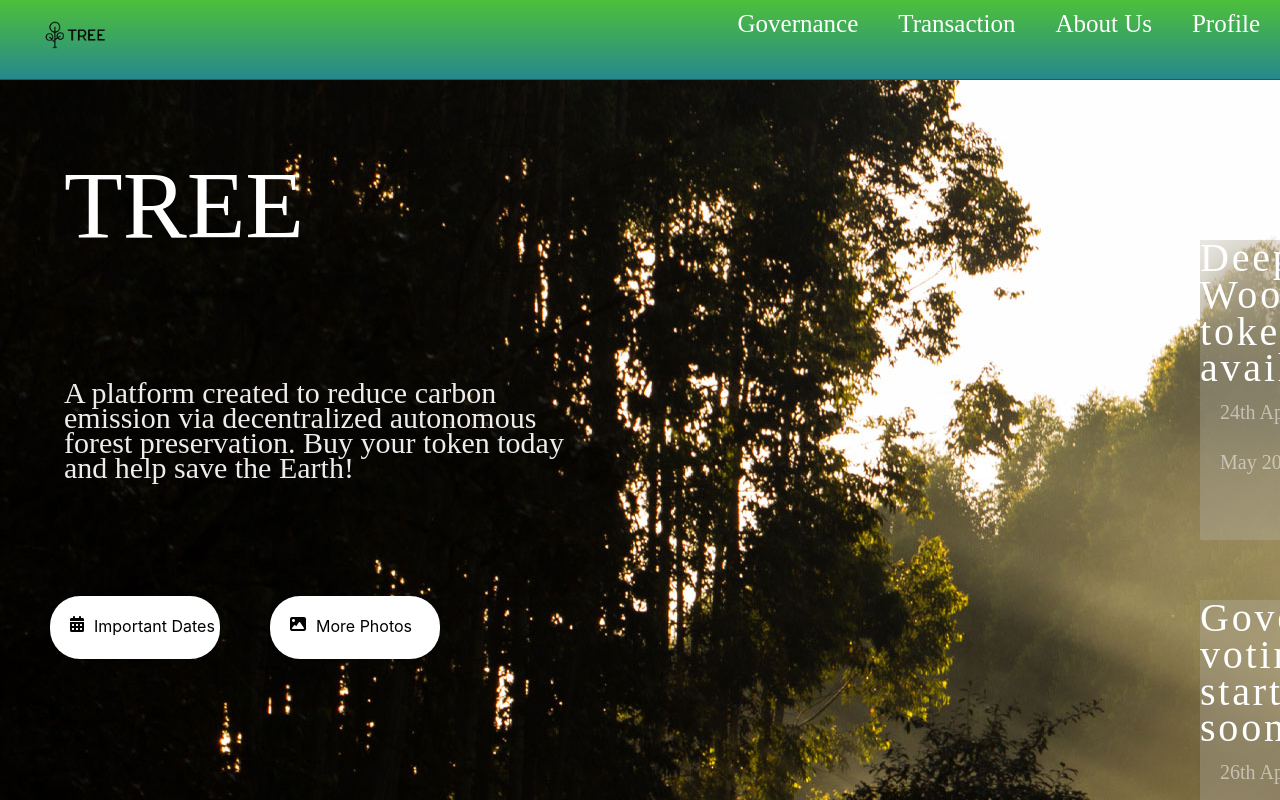
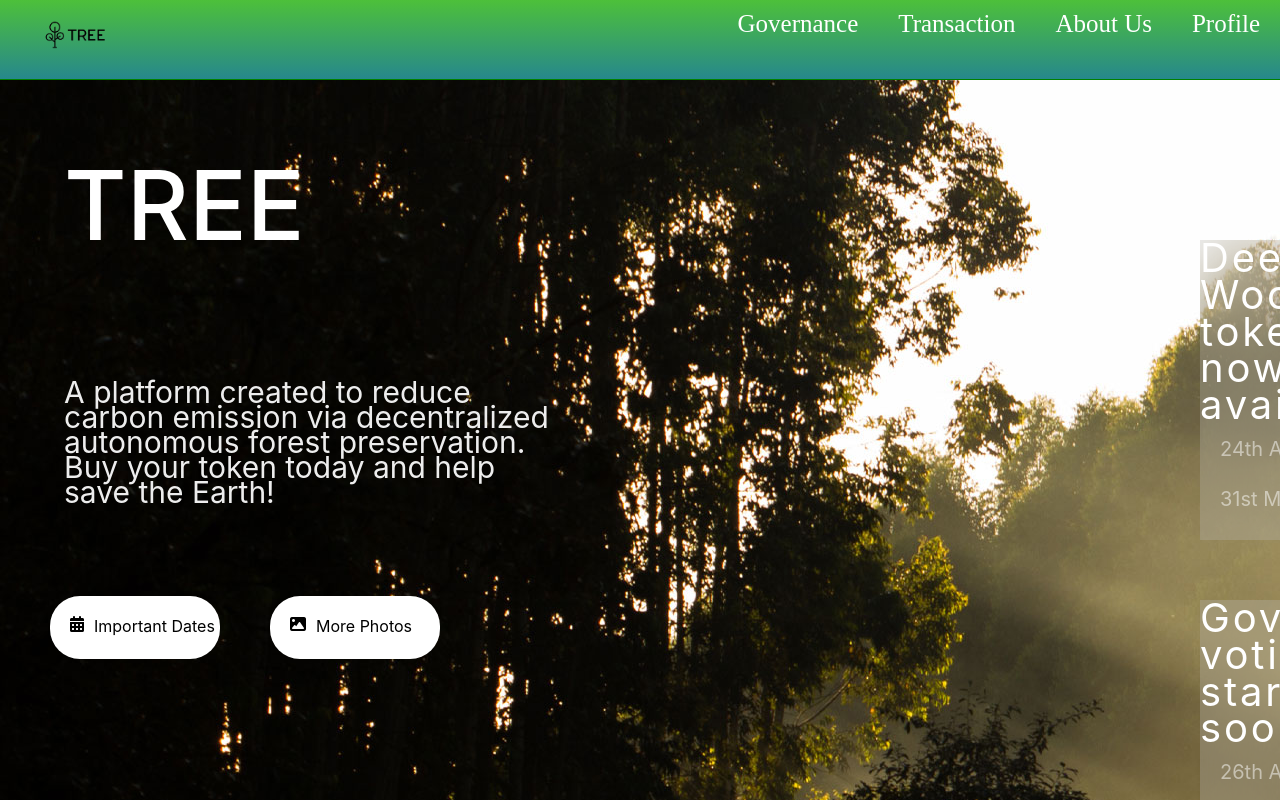
Before and after one commit to sha256yan/TREE, a React (Create React App) app in the folder react-components/: page / in a window 1280 px wide. Shown: the top 800 px of the page. Built offline with nearby package versions, Linux system fonts and the light colour scheme.

Commit message:
contains working src files

```diff
--- a/react-components/src/component/Main.js
+++ b/react-components/src/component/Main.js
@@ -7,7 +7,6 @@ export default function Main(props) {
   const mainTitle = {
     padding: "40px 10px 0px 40px",
 
-    fontFamily: "Abel",
     fontStyle: "normal",
     fontWeight: "400",
     fontSize: "96px",
@@ -16,7 +15,6 @@ export default function Main(props) {
   };
   const mainContent = {
     paddingLeft: "50px",
-    fontFamily: "Abel",
     fontStyle: "normal",
     fontWeight: "400",
     fontSize: "20px",
--- a/react-components/src/component/pages/Home.css
+++ b/react-components/src/component/pages/Home.css
@@ -10,7 +10,6 @@
     left: 64px;
     top: 56px;
     margin-top:20px;
-    font-family: 'Aksara Bali Galang';
     font-style: normal;
     font-weight: 500;
     font-size: 96px;
@@ -23,7 +22,6 @@
     height: 93px;
     left: 64px;
     top: 250px;
-    font-family: 'Abel';
     font-style: normal;
     font-weight: 400;
     font-size: 30px;
@@ -47,7 +45,6 @@
 }
 /*styling of individual newscard*/
 .newscard-title{
-    font-family: 'Abel';
     font-style: normal;
     font-weight: 400;
     font-size: 40px;
@@ -58,7 +55,6 @@
     margin-top:8px;
 }
 .newscard-duration{
-    font-family: 'Abel';
     font-style: normal;
     font-weight: 400;
     font-size: 20px;
--- a/react-components/src/index.css
+++ b/react-components/src/index.css
@@ -1,7 +1,7 @@
 body {
   margin: 0;
-  font-family: -apple-system, BlinkMacSystemFont, 'Segoe UI', 'Roboto', 'Oxygen',
-    'Ubuntu', 'Cantarell', 'Fira Sans', 'Droid Sans', 'Helvetica Neue',
+  font-family: -apple-system, BlinkMacSystemFont, 'Fira Sans', 'Roboto', 'Courier New', 'Segoe UI',  'Oxygen',
+    'Ubuntu', 'Cantarell',  'Droid Sans', 'Helvetica Neue',
     sans-serif;
   -webkit-font-smoothing: antialiased;
   -moz-osx-font-smoothing: grayscale;
```
